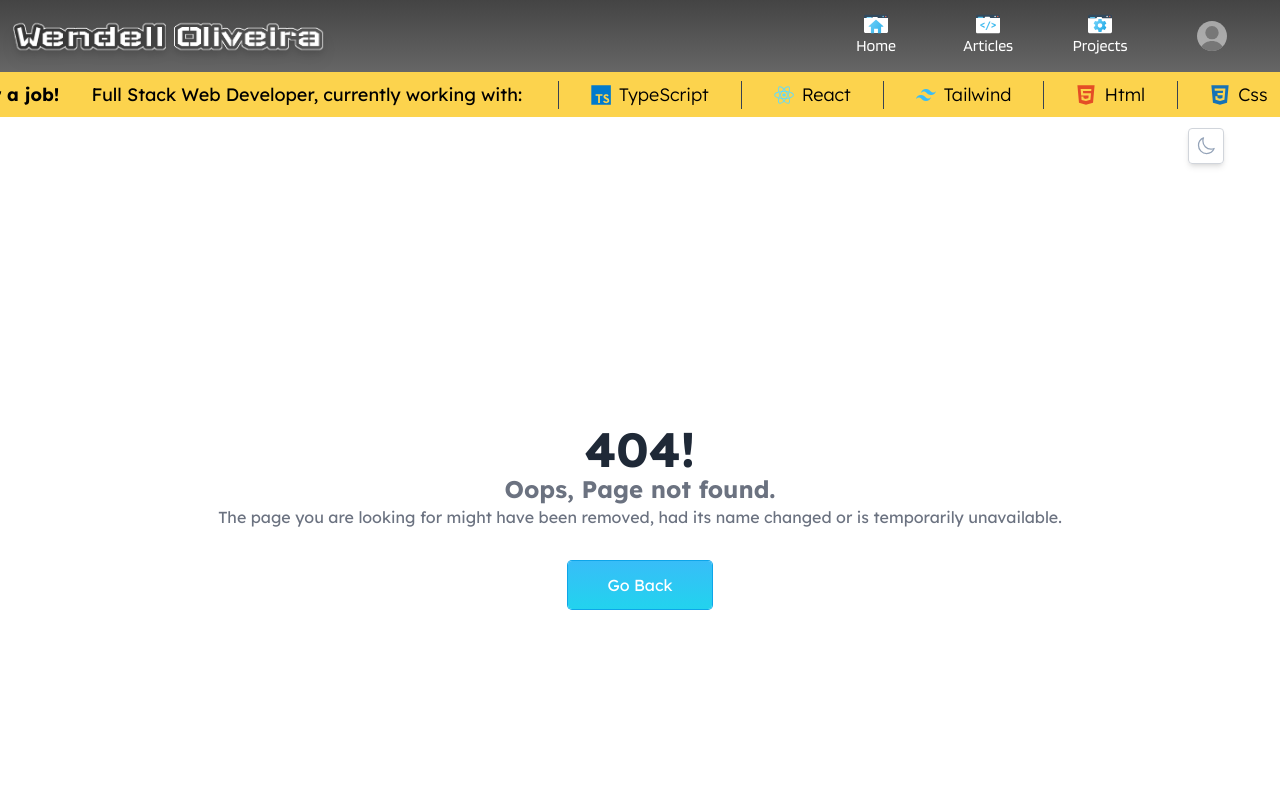
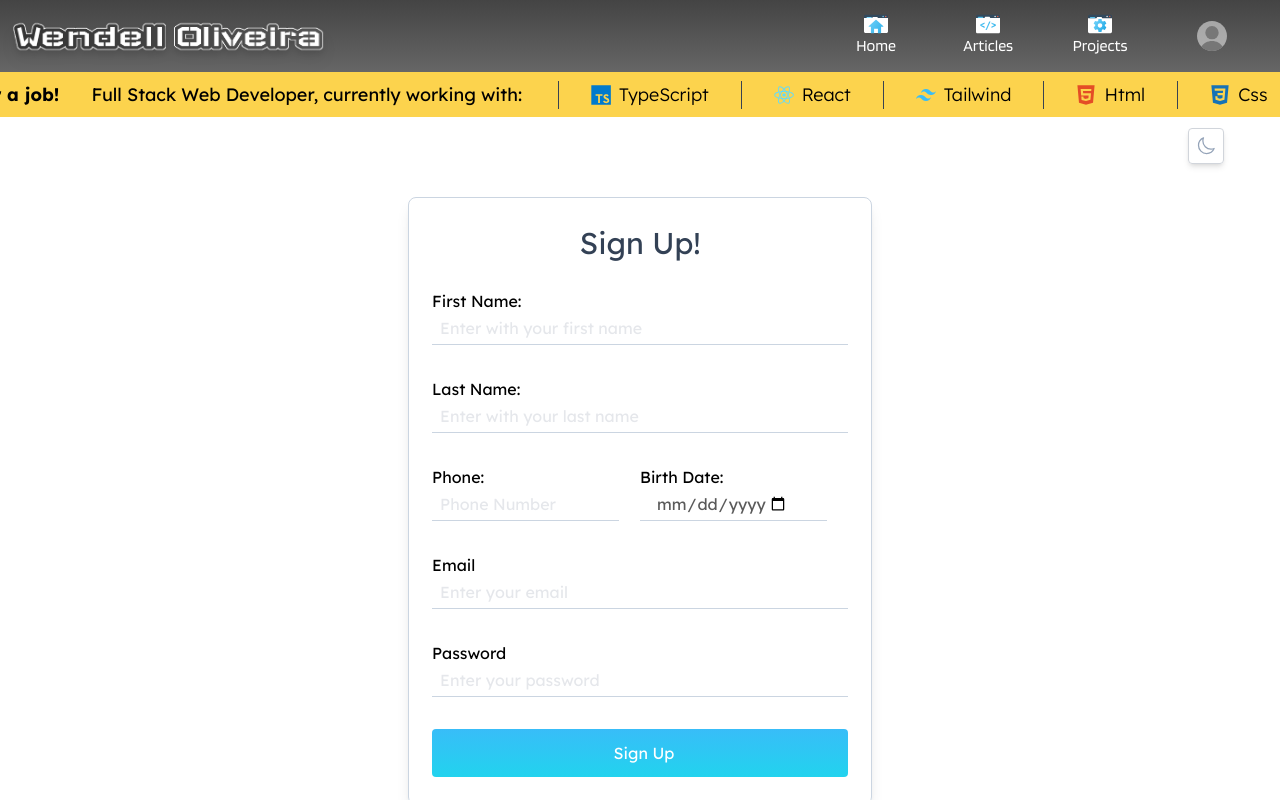
Before and after one commit to sowodev/my-portfolio, a React (Vite) app: page /signup in a window 1280 px wide. Built offline with nearby package versions, Linux system fonts and the light colour scheme; what tailwindcss-hyphens would draw is missing.

Commit message:
created the sign up page

```diff
--- a/src/App.tsx
+++ b/src/App.tsx
@@ -18,6 +18,7 @@ import {
 } from "./components/commom/context/GlobalContext";
 import { useState } from "react";
 import DarkModeBtn from "./components/global-btns/DarkModeBtn";
+import SignUp from "./pages/signup";
 
 function App() {
   const [open_dialog, setOpenDialog] = useState(false);
@@ -41,6 +42,7 @@ function App() {
             <Route path="/articles/*" element={<ArticlesRoutes />} />
             <Route path="/projects/*" element={<ProjectsRoutes />} />
             <Route path="/login" element={<Login />} />
+            <Route path="/signup" element={<SignUp />} />
             <Route path="*" element={<NotFound />} />
             <Route path="/test" element={<Test />} />
           </Routes>
--- a/src/pages/Login.tsx
+++ b/src/pages/Login.tsx
@@ -1,3 +1,5 @@
+import { NavLink } from "react-router-dom";
+
 const Login = function loginPage() {
   return (
     <div className="flex w-full h-full justify-center mt-20">
@@ -22,10 +24,12 @@ const Login = function loginPage() {
               </label>
               <input
                 className="flex w-[90%] h-[2rem] font-[Lexend] text-[#333333ce] border-b border-slate-300 indent-2 placeholder:font-[Lexend] placeholder:text-gray-200 focus:outline-none focus:border-sky-400 dark:bg-slate-800 dark:placeholder-slate-700 dark:text-slate-300 dark:border-slate-600 dark:focus:border-sky-500"
-                type="text"
+                type="email"
                 name="username"
                 id="username"
                 placeholder="Enter your email"
+                pattern="^([a-zA-Z0-9_\-\.]+)@((\[[0-9]{1,3}\.[0-9]{1,3}\.[0-9]{1,3}\.)|(([a-zA-Z0-9\-]+\.)+))([a-zA-Z]{2,4}|[0-9]{1,3})(\]?)$"
+                required
               />
             </div>
             <div className="flex flex-col w-full items-center">
@@ -41,6 +45,7 @@ const Login = function loginPage() {
                 name="password"
                 id="password"
                 placeholder="Enter your password"
+                required
               />
             </div>
             <div className="flex flex-row w-[90%] justify-between">
@@ -64,7 +69,7 @@ const Login = function loginPage() {
               </a>
             </div>
             <button
-              className="flex bg-gradient-to-b from-sky-400 to-cyan-400 w-[90%] h-[3rem] font-[Lexend] text-white rounded indent-2 justify-center items-center hover:from-sky-500 hover:to-cyan-500"
+              className="flex bg-gradient-to-b from-sky-400 to-cyan-400 w-[90%] h-[3rem] font-[Lexend] text-white rounded indent-2 justify-center items-center transition ease-linear duration-200 hover:scale-105 hover:from-sky-500 hover:to-cyan-500"
               type="submit"
             >
               LOGIN
@@ -95,12 +100,12 @@ const Login = function loginPage() {
           </button>
           <span className="font-[Lexend] font-light text-sm dark:text-slate-200">
             New here?{" "}
-            <a
-              href="#"
+            <NavLink
+              to="/signup"
               className="font-[Lexend] font-light text-sm text-sky-400 hover:text-sky-600"
             >
               Sign Up!
-            </a>
+            </NavLink>
           </span>
         </div>
       </div>
--- /dev/null
+++ b/src/pages/signup.tsx
@@ -0,0 +1,127 @@
+const SignUp = function signUp() {
+  return (
+    <div className="flex w-full h-full justify-center mt-20">
+      <div className="flex flex-col h-[38rem] w-[29rem] rounded-lg border border-slate-300 shadow-lg dark:border-slate-500 dark:shadow-slate-700">
+        <div className="flex w-full basis-[15%] justify-center items-center">
+          <h1 className="font-[Lexend] text-3xl text-slate-700 dark:text-white">
+            Sign Up!
+          </h1>
+        </div>
+        <div className="flex w-full">
+          <form
+            className="flex flex-col gap-8 w-full h-full justify-start items-center"
+            action=""
+            method="post"
+          >
+            <div className="flex flex-col w-full items-center">
+              <label
+                className="font-[Lexend] w-[90%] dark:text-slate-200"
+                htmlFor="firstname"
+              >
+                First Name:
+              </label>
+              <input
+                className="flex w-[90%] h-[2rem] font-[Lexend] text-[#333333ce] border-b border-slate-300 indent-2 placeholder:font-[Lexend] placeholder:text-gray-200 focus:outline-none focus:border-sky-400 dark:bg-slate-800 dark:placeholder-slate-700 dark:text-slate-300 dark:border-slate-600 dark:focus:border-sky-500"
+                type="text"
+                name="firstname"
+                id="firstname"
+                placeholder="Enter with your first name"
+                required
+              />
+            </div>
+            <div className="flex flex-col w-full items-center">
+              <label
+                className="font-[Lexend] w-[90%] dark:text-slate-200"
+                htmlFor="lastname"
+              >
+                Last Name:
+              </label>
+              <input
+                className="flex w-[90%] h-[2rem] font-[Lexend] text-[#333333ce] border-b border-slate-300 indent-2 placeholder:font-[Lexend] placeholder:text-gray-200 focus:outline-none focus:border-sky-400 dark:bg-slate-800 dark:placeholder-slate-700 dark:text-slate-300 dark:border-slate-600 dark:focus:border-sky-500"
+                type="text"
+                name="lastname"
+                id="lastname"
+                placeholder="Enter with your last name"
+                required
+              />
+            </div>
+            <div className="flex flex-row w-full items-center justify-center">
+              <div className="h-full w-[45%]">
+                <label
+                  className="font-[Lexend] w-full dark:text-slate-200"
+                  htmlFor="phone"
+                >
+                  Phone:
+                </label>
+                <input
+                  className="flex w-[90%] h-[2rem] font-[Lexend] text-[#333333ce] border-b border-slate-300 indent-2 placeholder:font-[Lexend] placeholder:text-gray-200 focus:outline-none focus:border-sky-400 dark:bg-slate-800 dark:placeholder-slate-700 dark:text-slate-300 dark:border-slate-600 dark:focus:border-sky-500"
+                  type="tel"
+                  name="phone"
+                  id="phone"
+                  placeholder="Phone Number"
+                  required
+                />
+              </div>
+              <div className="h-full w-[45%]">
+                <label
+                  className="font-[Lexend] w-full dark:text-slate-200"
+                  htmlFor="birthdate"
+                >
+                  Birth Date:
+                </label>
+                <input
+                  className="flex w-[90%] h-[2rem] font-[Lexend] text-[#333333ce] border-b border-slate-300 indent-2 placeholder:font-[Lexend] placeholder:text-gray-200 focus:outline-none focus:border-sky-400 dark:bg-slate-800 dark:placeholder-slate-700 dark:text-slate-300 dark:border-slate-600 dark:focus:border-sky-500"
+                  type="date"
+                  name="birthdate"
+                  id="birthdate"
+                  required
+                />
+              </div>
+            </div>
+            <div className="flex flex-col w-full items-center">
+              <label
+                className="font-[Lexend] w-[90%] dark:text-slate-200"
+                htmlFor="useremail"
+              >
+                Email
+              </label>
+              <input
+                className="flex w-[90%] h-[2rem] font-[Lexend] text-[#333333ce] border-b border-slate-300 indent-2 placeholder:font-[Lexend] placeholder:text-gray-200 focus:outline-none focus:border-sky-400 dark:bg-slate-800 dark:placeholder-slate-700 dark:text-slate-300 dark:border-slate-600 dark:focus:border-sky-500"
+                type="email"
+                name="useremail"
+                id="useremail"
+                placeholder="Enter your email"
+                pattern="^([a-zA-Z0-9_\-\.]+)@((\[[0-9]{1,3}\.[0-9]{1,3}\.[0-9]{1,3}\.)|(([a-zA-Z0-9\-]+\.)+))([a-zA-Z]{2,4}|[0-9]{1,3})(\]?)$"
+                required
+              />
+            </div>
+            <div className="flex flex-col w-full items-center">
+              <label
+                className="font-[Lexend] w-[90%] dark:text-slate-200"
+                htmlFor="password"
+              >
+                Password
+              </label>
+              <input
+                className="w-[90%] h-[2rem] font-[Lexend] text-[#333333ce] border-b border-slate-300 indent-2 placeholder:font-[Lexend] placeholder:text-gray-200 focus:outline-none focus:border-sky-400 dark:bg-slate-800 dark:placeholder-slate-700 dark:text-slate-300 dark:border-slate-600 dark:focus:border-sky-500"
+                type="password"
+                name="password"
+                id="password"
+                placeholder="Enter your password"
+                required
+              />
+            </div>
+            <button
+              className="flex bg-gradient-to-b from-sky-400 to-cyan-400 w-[90%] h-[3rem] font-[Lexend] text-white rounded indent-2 justify-center items-center transition ease-linear duration-200 hover:scale-105 hover:from-sky-500 hover:to-cyan-500"
+              type="submit"
+            >
+              Sign Up
+            </button>
+          </form>
+        </div>
+      </div>
+    </div>
+  );
+};
+
+export default SignUp;
```
